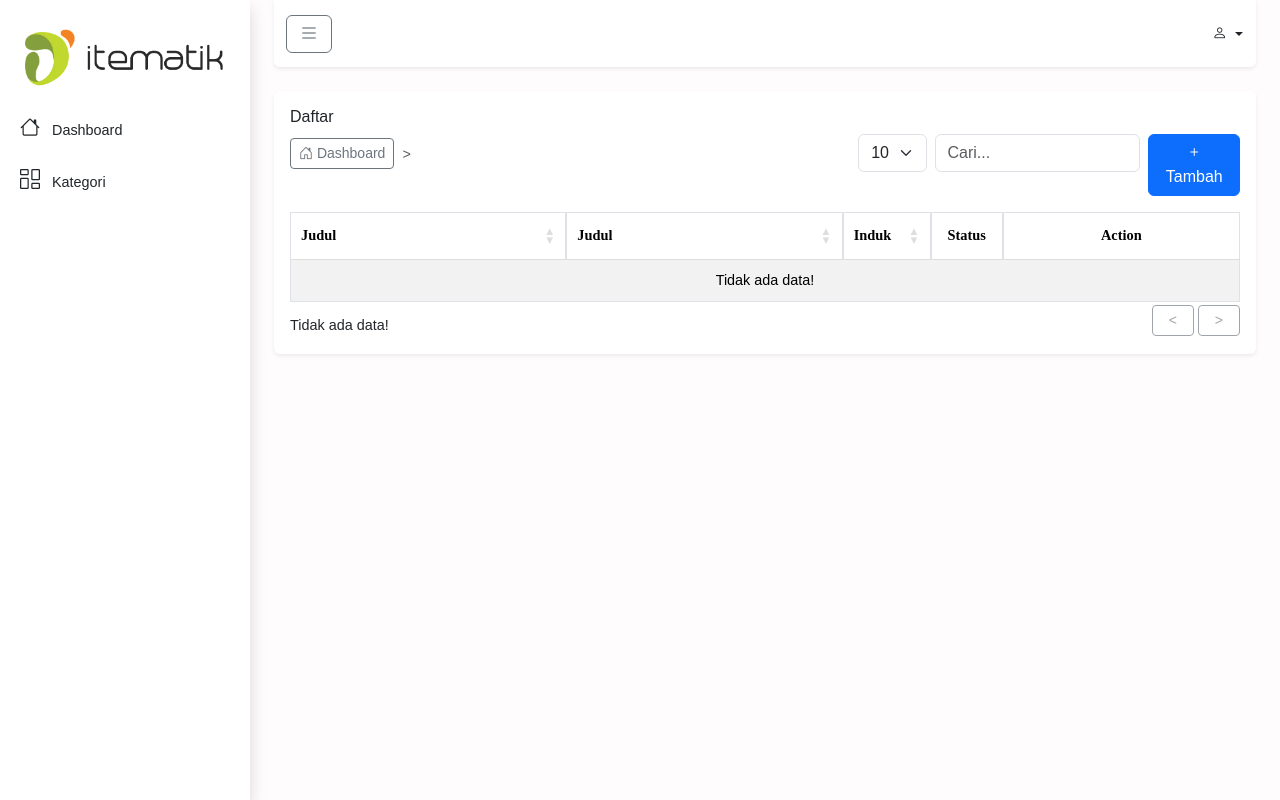
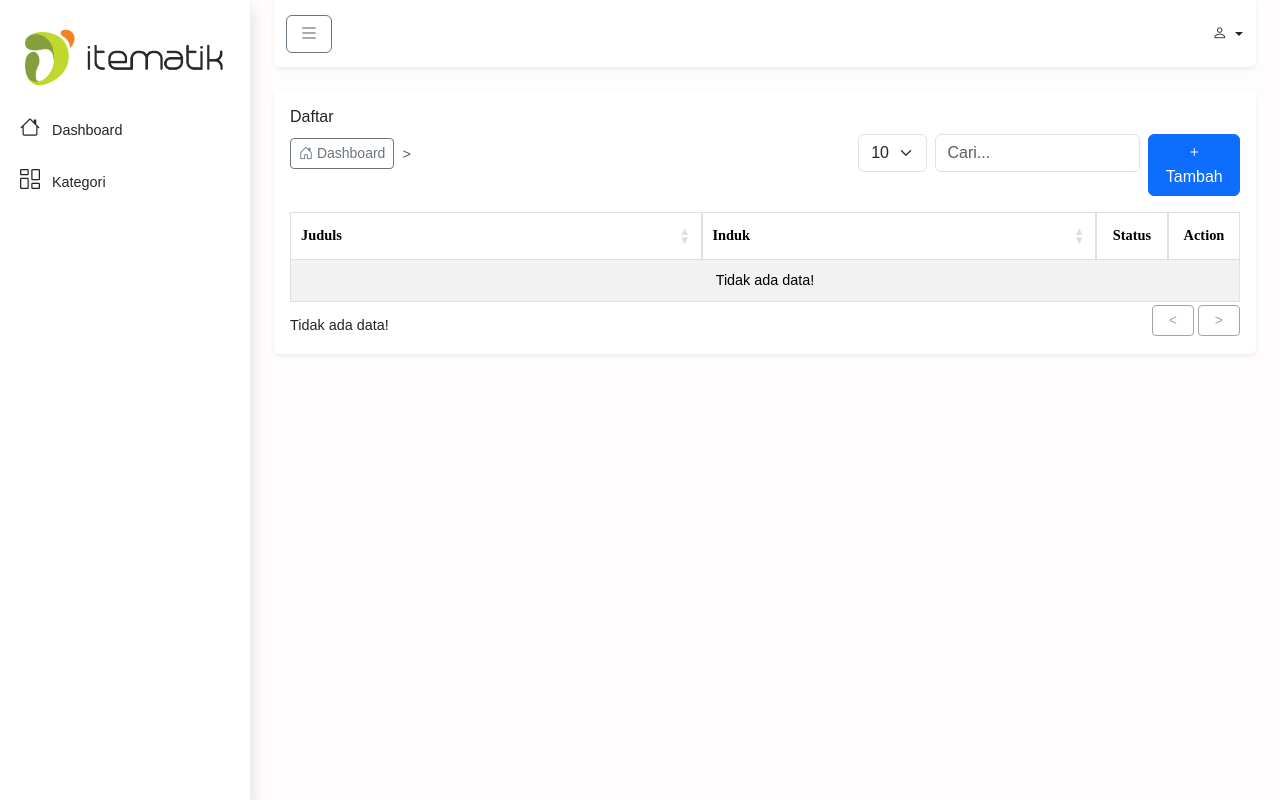
Before and after one commit to Betanto/ceritakita, a PHP site: template templates/categories/list.twig in a window 1280 px wide. Run offline with PHP 8.4, Linux system fonts and the light colour scheme; the template is opened without the code that fills it, so the values that code supplies are empty; some libraries are stand-ins or nearby versions.

```diff
--- a/templates/categories/list.twig
+++ b/templates/categories/list.twig
@@ -36,8 +36,7 @@
                     <thead>
                         <tr>
                             <th class="mobile-p d-none no-sort"></th>
-                            <th class="desktop">Judul</th>
-                            <th class="desktop">Judul</th>
+                            <th class="desktop">Juduls</th>
                             <th class="desktop">Induk</th>
                             <th class="desktop text-center no-sort">Status</th>
                             <th class="desktop text-center no-sort">Action</th>
```
